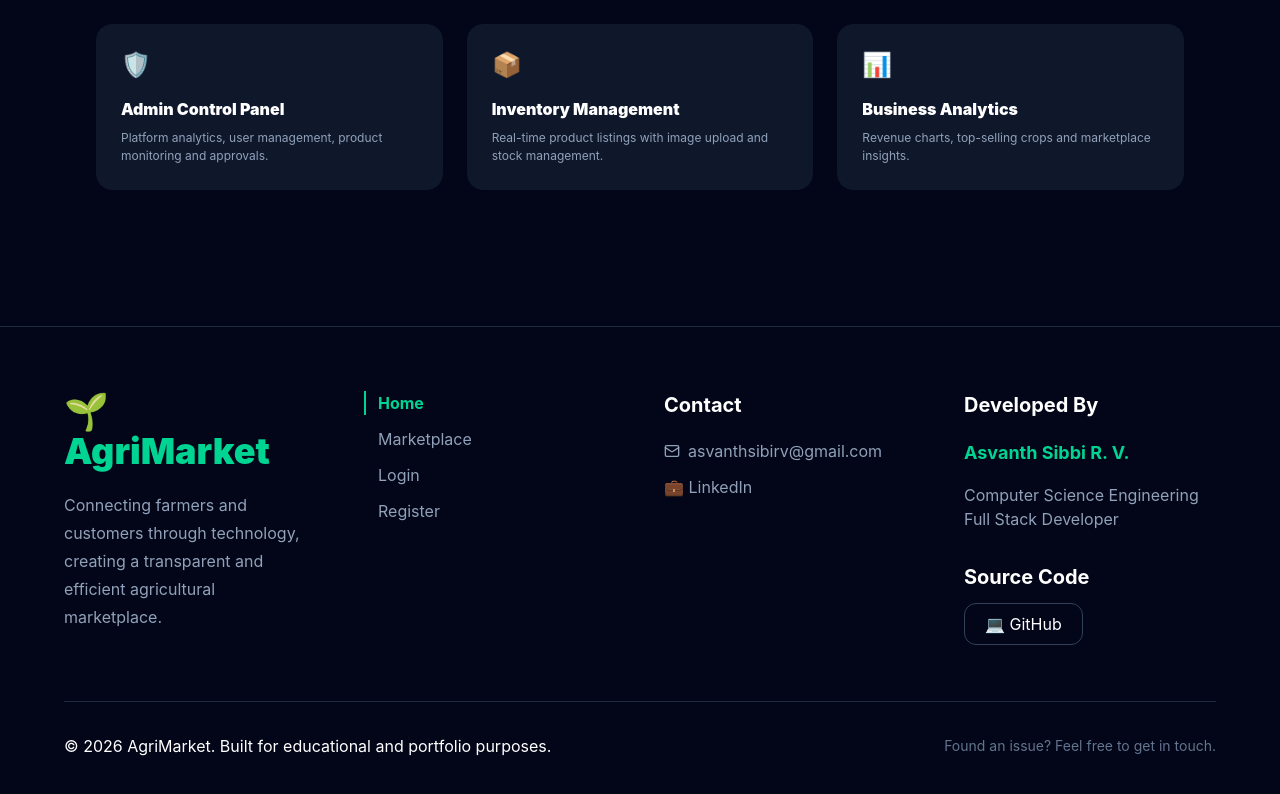
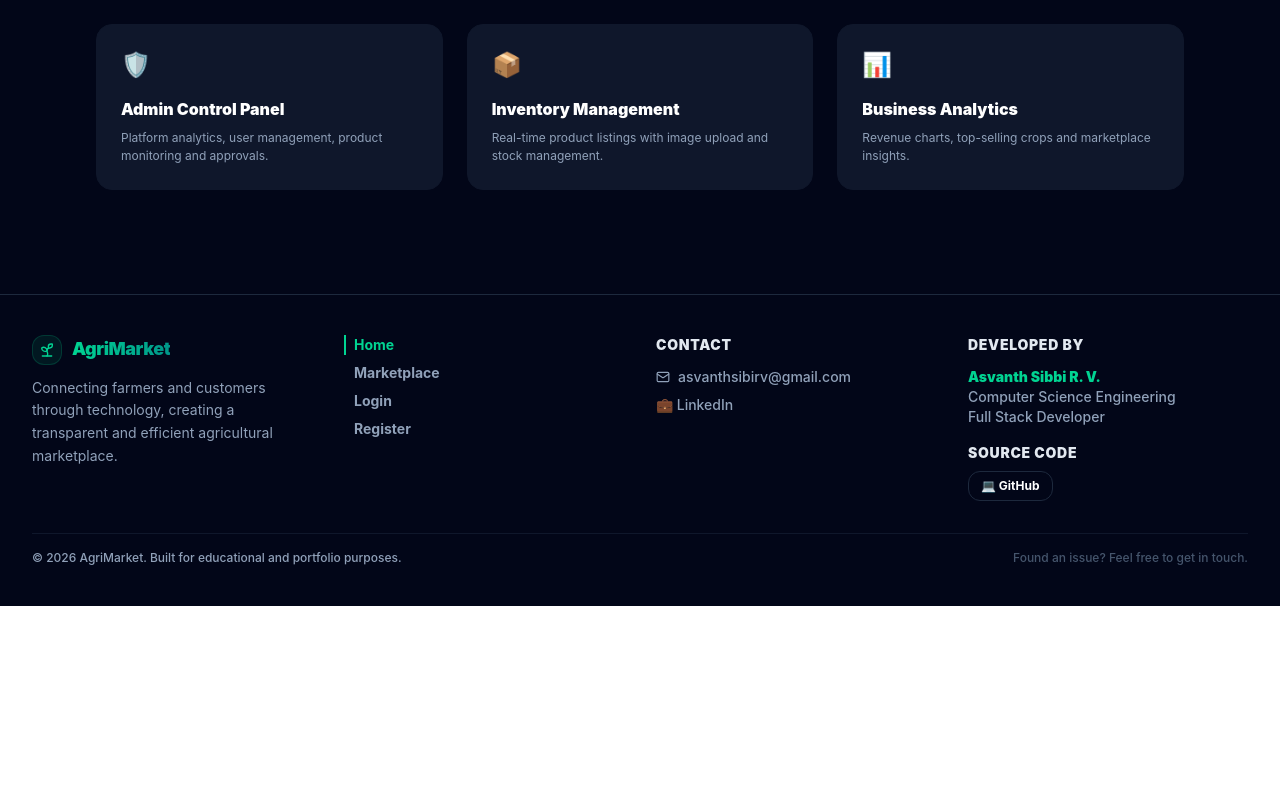
Before and after one commit to Asvanth16/Farmer-Marketplace, a React (Vite) app in the folder client/: page /home in a window 1280 px wide. Shown: the part 2179-2973 px from the top of the page. After the commit the page ends 2785 px from the top, so only its background shows below. Built offline with nearby package versions, Linux system fonts and the light colour scheme; no server answers.

Commit message:
Fix Footer

```diff
--- a/client/src/components/Footer.jsx
+++ b/client/src/components/Footer.jsx
@@ -1,22 +1,27 @@
 import { Link, useLocation } from "react-router-dom";
-import { Mail } from "lucide-react";
+import { Mail, Sprout } from "lucide-react"; // Imported Sprout to match your Navbar design
 
 const Footer = () => {
-
     const location = useLocation();
     const isActive = (path) => location.pathname === path;
 
     return (
-        <footer className="w-full mt-8 sm:mt-20 border-t border-slate-800 bg-slate-950">
-            <div className="w-full  mx-auto px-5 sm:px-8 lg:px-12 xl:px-16 py-12 sm:py-16">
-                <div className="grid sm:grid-cols-2 lg:grid-cols-4 gap-10 sm:gap-12">
+        <footer className="w-full mt-6 sm:mt-12 border-t border-slate-800 bg-slate-950">
+            <div className="w-full mx-auto px-4 sm:px-6 lg:px-8 py-8 sm:py-10">
+                <div className="grid sm:grid-cols-2 lg:grid-cols-4 gap-8">
 
                     {/* Brand */}
                     <div>
-                        <h2 className="text-3xl sm:text-4xl font-black text-emerald-400">
-                            🌱 AgriMarket
-                        </h2>
-                        <p className="mt-4 sm:mt-5 text-slate-400 leading-7 text-sm sm:text-base">
+                        <div className="flex items-center gap-2.5">
+                            {/* Matching Navbar Icon Styling */}
+                            <div className="p-1.5 bg-emerald-500/10 rounded-xl border border-emerald-500/20 flex items-center justify-center">
+                                <Sprout className="h-4 w-4 text-emerald-400" />
+                            </div>
+                            <span className="text-base sm:text-lg font-black bg-gradient-to-r from-emerald-400 to-teal-600 bg-clip-text text-transparent tracking-tight leading-tight">
+                                AgriMarket
+                            </span>
+                        </div>
+                        <p className="mt-3 text-slate-400 leading-relaxed text-xs sm:text-sm">
                             Connecting farmers and customers through technology,
                             creating a transparent and efficient agricultural
                             marketplace.
@@ -24,68 +29,59 @@ const Footer = () => {
                     </div>
 
                     {/* Quick Links */}
-                    <div className="space-y-3">
-
+                    <div className="space-y-2 text-xs sm:text-sm font-bold">
                         <Link
                             to="/home"
-                            className={`block pl-3 border-l-2 transition-all duration-300 ${isActive("/home")
-                                ? "border-emerald-400 text-emerald-400 font-bold"
-                                : "border-transparent text-slate-400 hover:text-emerald-400 hover:border-emerald-500"
+                            className={`block pl-2 border-l-2 transition-all duration-300 ${isActive("/home")
+                                ? "border-emerald-400 text-emerald-400"
+                                : "border-transparent text-slate-400 hover:text-emerald-500 hover:border-emerald-500"
                                 }`}
                         >
-
                             Home
                         </Link>
 
                         <Link
                             to="/customer/marketplace"
-                            className={`block pl-3 border-l-2 transition-all duration-300 ${location.pathname.startsWith("/customer")
-                                ? "border-emerald-400 text-emerald-400 font-bold"
-                                : "border-transparent text-slate-400 hover:text-emerald-400 hover:border-emerald-500"
+                            className={`block pl-2 border-l-2 transition-all duration-300 ${location.pathname.startsWith("/customer")
+                                ? "border-emerald-400 text-emerald-400"
+                                : "border-transparent text-slate-400 hover:text-emerald-500 hover:border-emerald-500"
                                 }`}
                         >
-
                             Marketplace
                         </Link>
 
                         <Link
                             to="/login"
-                            className={`block pl-3 border-l-2 transition-all duration-300  ${isActive("/login")
-                                ? "border-emerald-400 text-emerald-400 font-bold"
-                                : "border-transparent text-slate-400 hover:text-emerald-400 hover:border-emerald-500"
+                            className={`block pl-2 border-l-2 transition-all duration-300  ${isActive("/login")
+                                ? "border-emerald-400 text-emerald-400"
+                                : "border-transparent text-slate-400 hover:text-emerald-500 hover:border-emerald-500"
                                 }`}
                         >
-
                             Login
                         </Link>
 
                         <Link
                             to="/register"
-                            className={`block pl-3 border-l-2 transition-all duration-300  ${isActive("/register")
-                                ? "border-emerald-400 text-emerald-400 font-bold"
-                                : "border-transparent text-slate-400 hover:text-emerald-400 hover:border-emerald-500"
+                            className={`block pl-2 border-l-2 transition-all duration-300  ${isActive("/register")
+                                ? "border-emerald-400 text-emerald-400"
+                                : "border-transparent text-slate-400 hover:text-emerald-500 hover:border-emerald-500"
                                 }`}
                         >
-
                             Register
                         </Link>
-
                     </div>
 
                     {/* Contact */}
                     <div>
-
-                        <h3 className="text-lg sm:text-xl font-bold mb-4 sm:mb-5">
+                        <h3 className="text-xs sm:text-sm font-black uppercase tracking-wider mb-3 text-slate-200">
                             Contact
                         </h3>
-
-                        <div className="space-y-3 text-slate-400 text-sm sm:text-base">
-
+                        <div className="space-y-2 text-slate-400 text-xs sm:text-sm font-medium">
                             <a
                                 href="mailto:asvanthsibirv@gmail.com"
                                 className="flex items-center gap-2 hover:text-emerald-400 transition"
                             >
-                                <Mail className="w-4 h-4" />
+                                <Mail className="w-3.5 h-3.5" />
                                 asvanthsibirv@gmail.com
                             </a>
                             <a
@@ -97,42 +93,41 @@ const Footer = () => {
                                 💼 LinkedIn
                             </a>
                         </div>
-
                     </div>
 
                     {/* Developer */}
-                    <div>
-                        <h3 className="text-lg sm:text-xl font-bold mb-4 sm:mb-5">Developed By</h3>
-                        <p className="text-emerald-400 font-bold text-base sm:text-lg">
+                    <div className="text-xs sm:text-sm">
+                        <h3 className="font-black uppercase tracking-wider mb-3 text-slate-200">Developed By</h3>
+                        <p className="text-emerald-400 font-black">
                             Asvanth Sibbi R. V.
                         </p>
-                        <p className="mt-3 sm:mt-4 text-slate-400 text-sm sm:text-base">
+                        <p className="text-slate-400 font-medium">
                             Computer Science Engineering
                         </p>
-                        <p className="text-slate-400 text-sm sm:text-base">
+                        <p className="text-slate-400 font-medium">
                             Full Stack Developer
                         </p>
-                        <h3 className="text-lg sm:text-xl font-bold mb-3 mt-6 sm:mt-8">Source Code</h3>
-                        <div className=" flex gap-3 sm:gap-4">
+
+                        <h3 className="font-black uppercase tracking-wider mb-2 mt-4 text-slate-200">Source Code</h3>
+                        <div className="flex">
                             <a
                                 href="https://github.com/Asvanth16"
                                 target="_blank"
                                 rel="noreferrer"
-                                className="px-4 sm:px-5 py-2 rounded-xl border border-slate-700 hover:border-emerald-500 transition text-sm sm:text-base"
+                                className="px-3 py-1.5 rounded-xl border border-slate-800 hover:border-emerald-500 transition font-bold text-xs"
                             >
                                 💻 GitHub
                             </a>
-
                         </div>
                     </div>
                 </div>
 
-                <div className="mt-10 sm:mt-14 pt-6 sm:pt-8 border-t border-slate-800 flex flex-col lg:flex-row justify-between items-center gap-3 sm:gap-4 text-center">
+                {/* Sub-footer Section */}
+                <div className="mt-8 pt-4 border-t border-slate-900 flex flex-col lg:flex-row justify-between items-center gap-2 text-center text-xs text-slate-400 font-medium">
                     <p>
-                        © {new Date().getFullYear()} AgriMarket.
-                        Built for educational and portfolio purposes.
+                        © {new Date().getFullYear()} AgriMarket. Built for educational and portfolio purposes.
                     </p>
-                    <p className="text-slate-500 text-xs sm:text-sm">
+                    <p className="text-slate-600">
                         Found an issue? Feel free to get in touch.
                     </p>
                 </div>
```
